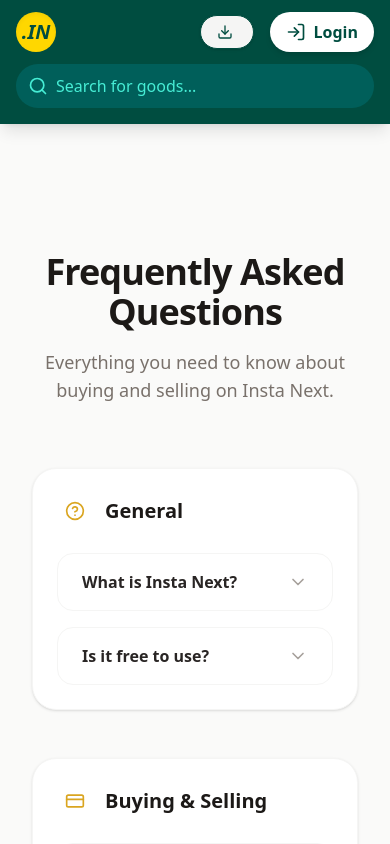
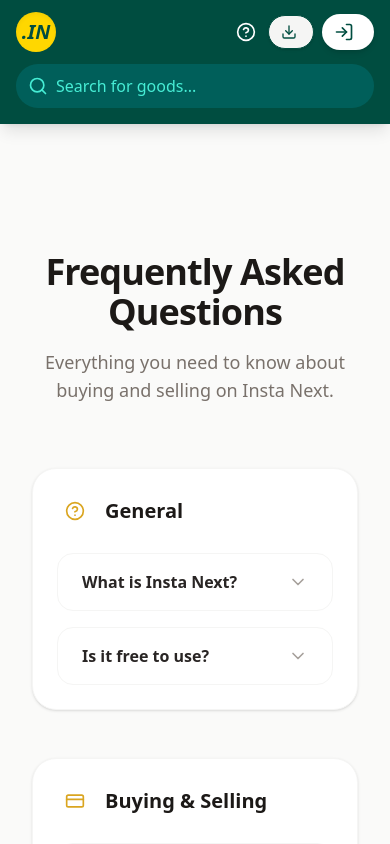
Before and after one commit to InstaNext-IN/InstaNext, a React (Vite) app: page /faq in a window 390 px wide. Shown: the top 844 px of the page. Built offline with nearby package versions, Linux system fonts and the light colour scheme; no server answers; the database is empty.

Commit message:
feat(Header): Improve navigation and responsiveness
Adjusts spacing and visibility of navigation elements like FAQ and "Install App" button for better mobile experience. FAQ text is now hidden on small screens, and the install button's padding is reduced on small screens.

```diff
--- a/src/components/Header.tsx
+++ b/src/components/Header.tsx
@@ -46,25 +46,25 @@ export default function Header() {
           </form>
 
           {/* Actions */}
-          <nav className="flex items-center space-x-4">
-            <Link to="/faq" className="hidden sm:flex items-center space-x-1 hover:text-gold-300 transition-colors">
+          <nav className="flex items-center space-x-2 sm:space-x-4">
+            <Link to="/faq" className="flex items-center space-x-1 hover:text-gold-300 transition-colors">
               <HelpCircle className="w-5 h-5 cursor-pointer" />
-              <span className="font-semibold text-sm">FAQ</span>
+              <span className="hidden sm:inline font-semibold text-sm">FAQ</span>
             </Link>
             {user ? (
               <>
                 {!isStandalone && (
                   <button
                     onClick={installApp}
-                    className="flex items-center space-x-1 bg-stone-100 text-teal-900 border border-teal-900 px-4 py-2 rounded-full font-semibold hover:bg-stone-200 transition-colors shadow-sm"
+                    className="flex items-center space-x-1 bg-stone-100 text-teal-900 border border-teal-900 px-3 sm:px-4 py-2 rounded-full font-semibold hover:bg-stone-200 transition-colors shadow-sm"
                   >
                     <Download className="w-4 h-4" />
                     <span className="hidden sm:inline">Install App</span>
                   </button>
                 )}
-                <Link to="/sell" className="flex items-center space-x-1 bg-gold-500 text-teal-900 px-4 py-2 rounded-full font-semibold hover:bg-gold-600 transition-colors shadow-md">
+                <Link to="/sell" className="flex items-center space-x-1 bg-gold-500 text-teal-900 px-3 sm:px-4 py-2 rounded-full font-semibold hover:bg-gold-600 transition-colors shadow-md">
                   <Plus className="w-5 h-5" />
-                  <span>Sell</span>
+                  <span className="hidden sm:inline">Sell</span>
                 </Link>
                 {(user.email === "secondinnings17@gmail.com" || auth.currentUser?.email === "secondinnings17@gmail.com") && (
                   <Link to="/admin" className="flex items-center space-x-1 bg-red-100 text-red-900 border border-red-200 px-4 py-2 rounded-full font-semibold hover:bg-red-200 transition-colors shadow-sm">
@@ -87,7 +87,7 @@ export default function Header() {
                 {!isStandalone && (
                   <button
                     onClick={installApp}
-                    className="flex items-center space-x-1 bg-stone-100 text-teal-900 border border-teal-900 px-4 py-2 rounded-full font-semibold hover:bg-stone-200 transition-colors shadow-sm"
+                    className="flex items-center space-x-1 bg-stone-100 text-teal-900 border border-teal-900 px-3 sm:px-4 py-2 rounded-full font-semibold hover:bg-stone-200 transition-colors shadow-sm"
                   >
                     <Download className="w-4 h-4" />
                     <span className="hidden sm:inline">Install App</span>
@@ -95,10 +95,10 @@ export default function Header() {
                 )}
                 <button
                   onClick={() => setShowLoginModal(true)}
-                  className="flex items-center space-x-2 bg-white text-teal-900 px-4 py-2 rounded-full font-semibold hover:bg-stone-100 transition-colors shadow-md"
+                  className="flex items-center space-x-2 bg-white text-teal-900 px-3 sm:px-4 py-2 rounded-full font-semibold hover:bg-stone-100 transition-colors shadow-md"
                 >
                   <LogIn className="w-5 h-5" />
-                  <span>Login</span>
+                  <span className="hidden sm:inline">Login</span>
                 </button>
               </>
             )}
```
